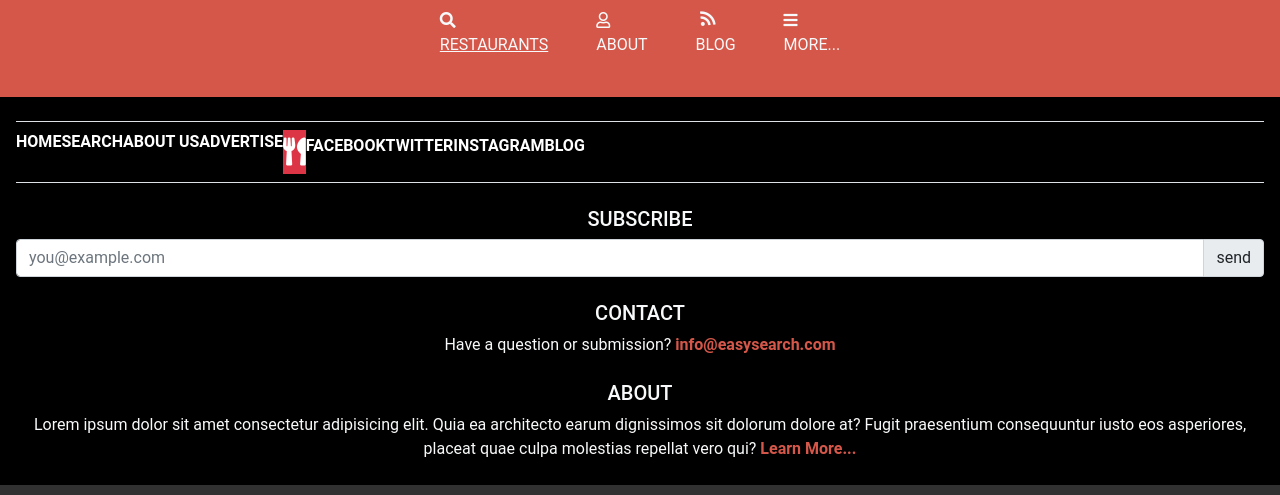
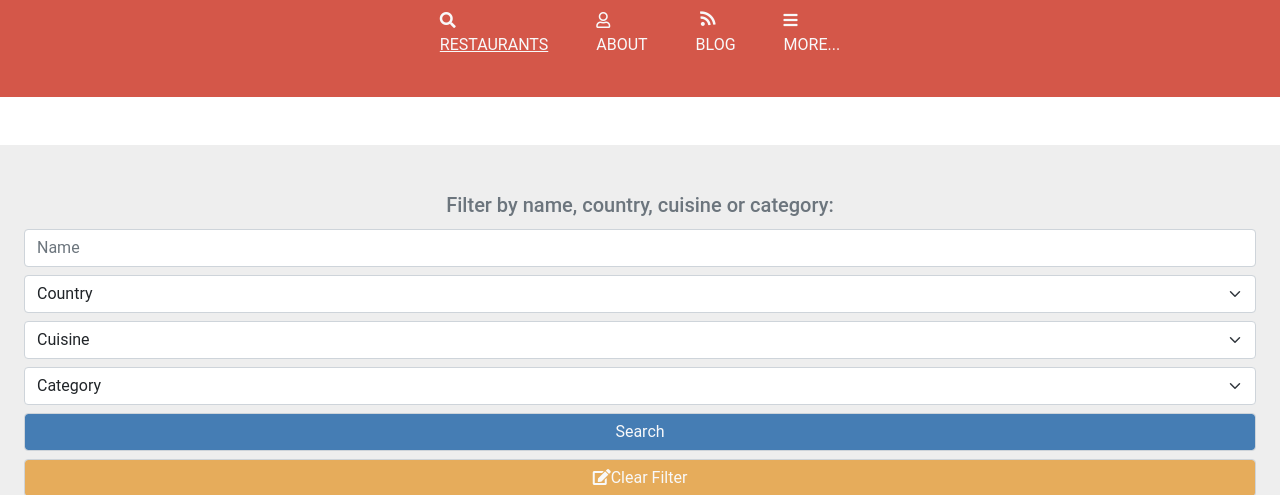
Before and after one commit to ZeenatLawal/Directory-of-Restaurants, a plain HTML site: page search-results.html in a window 1280 px wide. Shown: the part 79-574 px from the top of the page. Drawn offline with nearby package versions, Linux system fonts and the light colour scheme.

Commit message:
Add filter section

```diff
--- a/search-results.html
+++ b/search-results.html
@@ -37,7 +37,46 @@
     </nav>
   </header>
   <main>
-
+    <!-- Filter -->
+    <section class="filter px-4 my-5 py-5">
+      <h2 class="fs-5 text-secondary text-center">Filter by name, country, cuisine or category:</h2>
+      <form action="#">
+        <div class="py-1">
+          <input type="text" name="name" placeholder="Name" class="form-control">
+        </div>
+        <div class="py-1">
+          <select class="form-select form-control" aria-label=".form-select-sm example">
+            <option selected>Country</option>
+            <option value="1">India</option>
+            <option value="2">Italy</option>
+            <option value="3">Nigeria</option>
+          </select>
+        </div>
+        <div class="py-1">
+          <select class="form-select" aria-label=".form-select-sm example">
+            <option selected>Cuisine</option>
+            <option value="1">Asian</option>
+            <option value="2">European</option>
+            <option value="3">African</option>
+          </select>
+        </div>
+        <div class="py-1">
+          <select class="form-select" aria-label=".form-select-sm example">
+            <option selected>Category</option>
+            <option value="1">Fast Food</option>
+            <option value="2">Fine Dining</option>
+            <option value="3">Casual Dining</option>
+          </select>
+        </div>
+        <div class="py-1">
+          <a href="search-results.html" class="filter-search w-100 form-control text-light text-decoration-none text-center">Search</a>
+        </div>
+        <div class="py-1">
+          <a href="search-results.html" class="filter-clear w-100 bg-main form-control text-light text-decoration-none text-center"><i class="fas fa-edit"></i>Clear Filter</a>
+        </div>
+      </form>
+    </section>
+    <!-- Restaurants -->
   </main>
   <footer class="bg-footer">
     <div class="text-light px-3 py-4">
--- a/style.css
+++ b/style.css
@@ -75,3 +75,15 @@
 .bg-social .fab {
   font-size: 1.5rem;
 }
+
+.filter {
+  background-color: #eee;
+}
+
+.filter-search {
+  background-color: #457db4;
+}
+
+.filter-clear {
+  background-color: #e6ac5b;
+}
```
